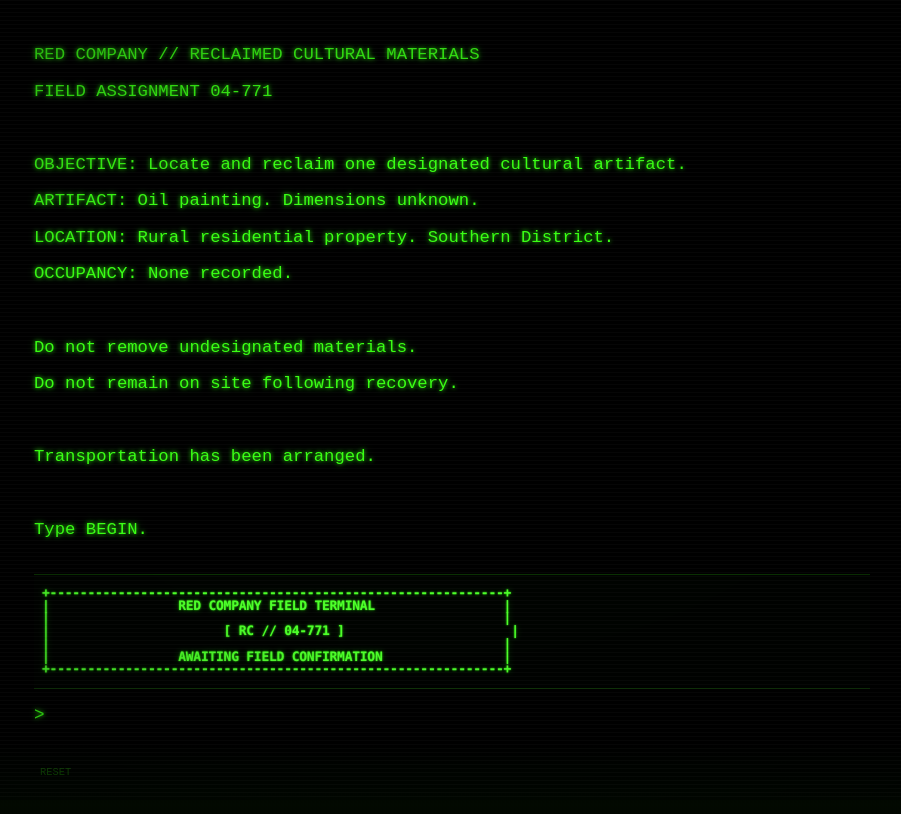
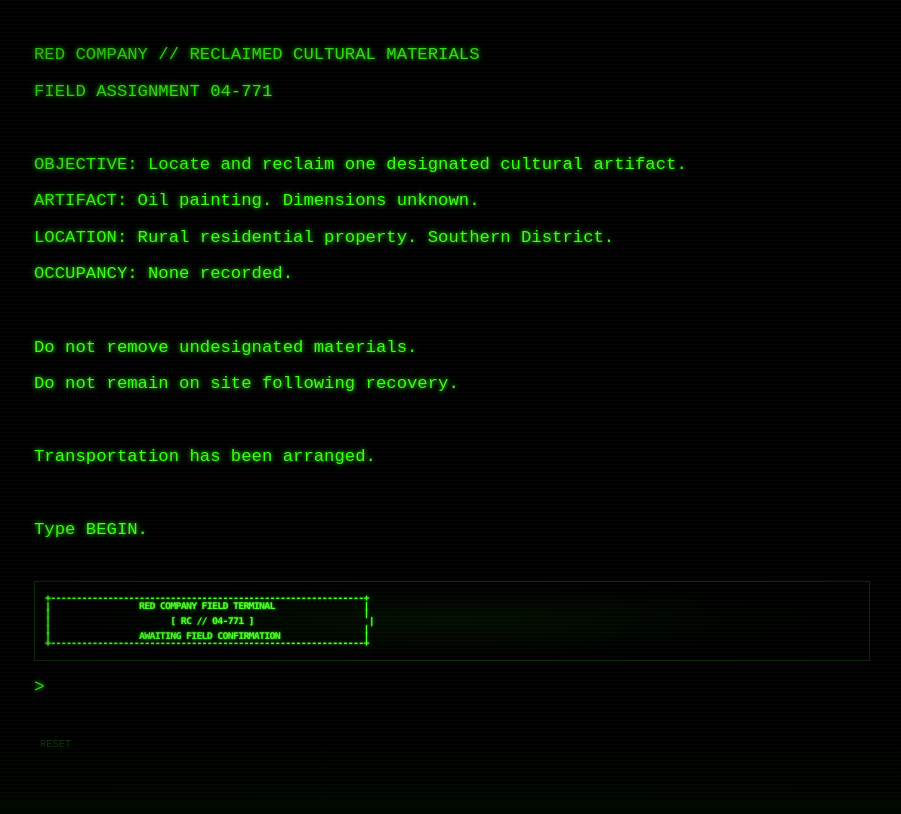
Before and after one commit to gfp-prod/gfp-games, a React (Vite) app: page / in a window 1280 px wide. Shown: the top 814 px of the page, without its empty margins (188-1089 px from the left). Built offline with nearby package versions, Linux system fonts and the light colour scheme.

Commit message:
Increase terminal raster density

```diff
--- a/src/styles.css
+++ b/src/styles.css
@@ -9,3 +9,7 @@
 
 /* clarity pass: preserve character cells and increase readable contrast */
 .ascii-scene{font-family:ui-monospace,SFMono-Regular,Menlo,Monaco,"Courier New",monospace;font-weight:700;line-height:.98;letter-spacing:-.02em;color:#4dff2a;text-shadow:0 0 2px rgba(57,255,20,.95),0 0 7px rgba(57,255,20,.35);background:rgba(0,12,0,.28);padding:12px 8px;image-rendering:pixelated}
+
+/* high-density CRT raster treatment */
+.ascii-scene{font-size:clamp(6px,1.05vw,10px)!important;line-height:.82!important;letter-spacing:-.08em!important;transform:scaleY(.92);transform-origin:center bottom;max-width:100%;overflow:hidden;border:1px solid rgba(57,255,20,.2)!important;padding:14px 10px!important;background:radial-gradient(ellipse at center,rgba(57,255,20,.055),rgba(0,0,0,.1) 72%)!important}
+@media(max-width:600px){.ascii-scene{font-size:clamp(4.8px,1.42vw,7.4px)!important;line-height:.8!important;padding:10px 4px!important}}
```
